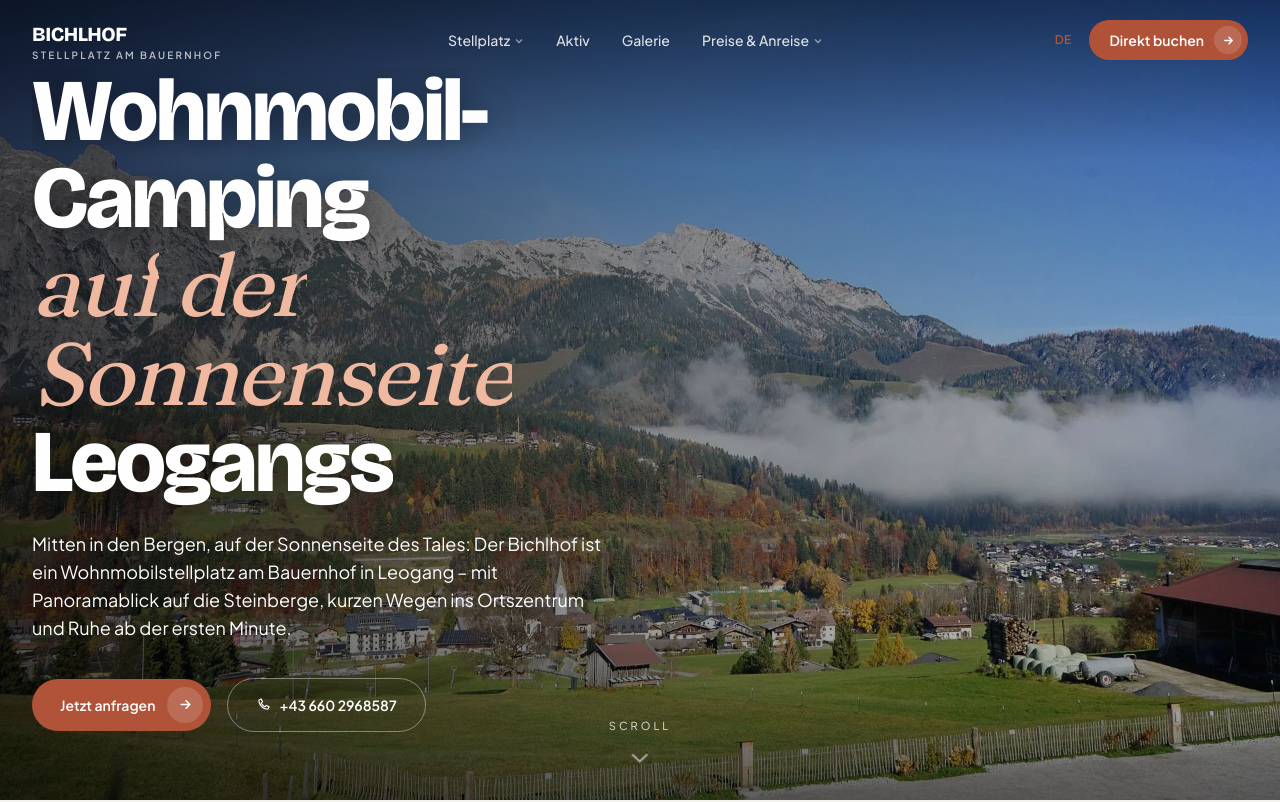
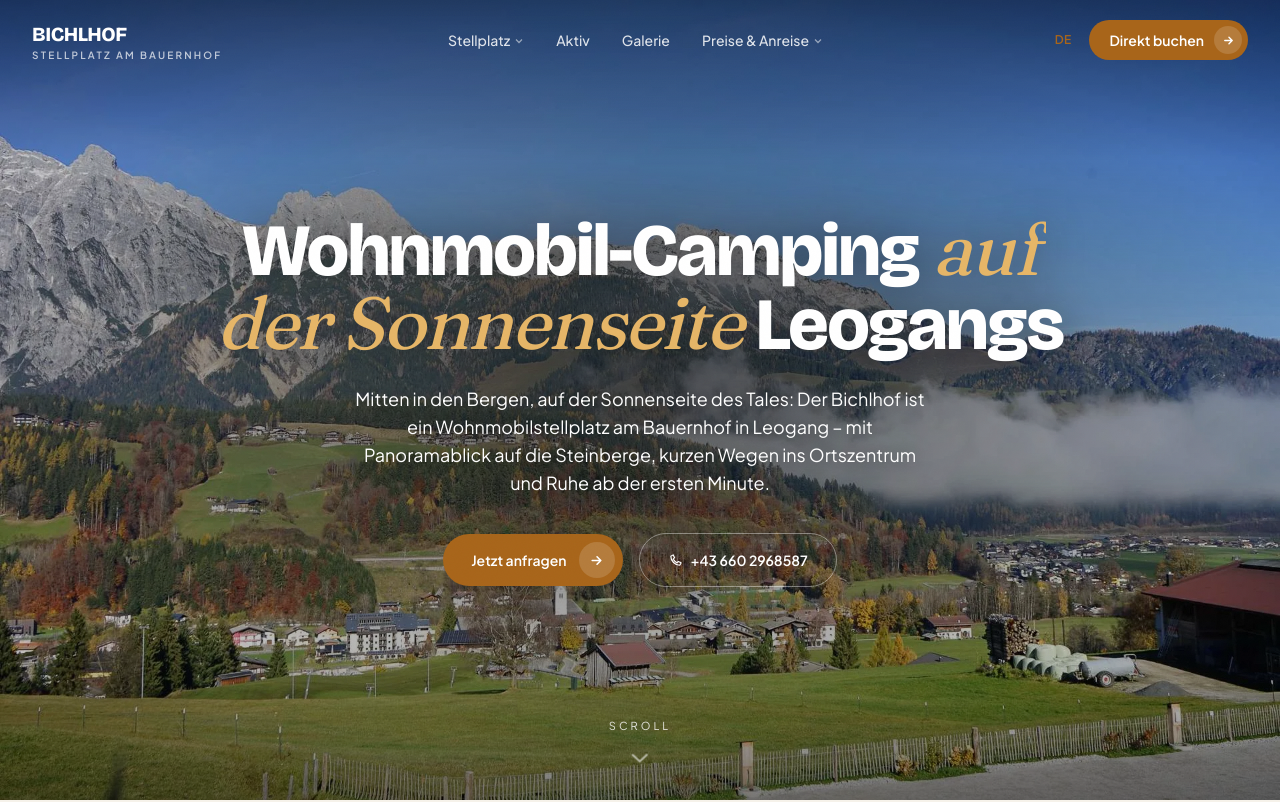
Before and after one commit to Lellino-Elias/camperstellplatz-leogang-camping-demo, a Next.js app: page / in a window 1280 px wide. Shown: the top 802 px of the page. Built offline with nearby package versions, Linux system fonts and the light colour scheme.

Commit message:
camperstellplatz-leogang — campsite demo 2026-06-11 17:27:43

```diff
--- a/src/app/globals.css
+++ b/src/app/globals.css
@@ -161,13 +161,16 @@
   display: inline-block;
   overflow: hidden;
   vertical-align: bottom;
-  /* Descender-Schutz bei enger Zeilenhöhe (g, y, j) */
-  padding-bottom: 0.12em;
-  margin-bottom: -0.12em;
+  /* Glyphen-Schutz an ALLEN Kanten: unten Descender (g, y, j), oben i-Punkte/Umlaute/Kursiv-
+     Ascender („Ski" verlor den i-Punkt), seitlich Kursiv-Überhang. Negative Margins gleichen
+     das Layout exakt aus — Maske größer, Textfluss identisch. */
+  padding: 0.18em 0.1em 0.12em;
+  margin: -0.18em -0.1em -0.12em;
 }
 .wsplit .w > span {
   display: inline-block;
-  transform: translateY(118%);
+  /* 135 % statt 118 %: durch das größere Masken-Padding braucht der versteckte Zustand mehr Weg */
+  transform: translateY(135%);
   transition: transform 0.9s cubic-bezier(0.16, 1, 0.3, 1);
   transition-delay: calc(var(--wi, 0) * 60ms);
 }
--- a/src/components/sections/Hero.tsx
+++ b/src/components/sections/Hero.tsx
@@ -20,6 +20,14 @@
   const after = emphAt >= 0 ? claim.slice(emphAt + claimEmphasis.length) : "";
   const hero = campsite.hero.aerial;
   const left = campsite.heroVariant === "left";
+  // Proportionen: langer Claim → kleinere Stufe, sonst erschlägt die Headline die Hero-Section.
+  // Literale Tailwind-Klassen (JIT scannt den Quelltext — niemals dynamisch zusammensetzen!).
+  const sizeCls =
+    claim.length >= 55
+      ? "text-[clamp(1.75rem,6.5vw,3.9rem)]"
+      : claim.length >= 39
+        ? "text-[clamp(1.9rem,7.5vw,4.6rem)]"
+        : "text-[clamp(2rem,9vw,5.5rem)]";
 
   useEffect(() => {
     if (window.matchMedia("(prefers-reduced-motion: reduce)").matches) return;
@@ -56,8 +64,11 @@
       {/* Content — zentriert (Default) oder linksbündig (heroVariant: "left") */}
       <div className={`reveal reveal-soft relative z-10 mx-auto flex h-full max-w-[1320px] flex-col justify-center px-5 md:px-8 ${left ? "items-start text-left" : "items-center text-center"}`}>
         <h1
-          className={`font-display text-[clamp(2rem,9vw,5.5rem)] font-extrabold leading-[1.04] md:leading-[0.98] tracking-tight text-white [text-wrap:balance] ${left ? "max-w-3xl" : "mx-auto max-w-4xl"}`}
-          style={{ textShadow: "0 2px 30px rgba(0,0,0,0.4)" }}
+          className={`font-display ${sizeCls} font-extrabold leading-[1.04] md:leading-[0.98] tracking-tight text-white [text-wrap:balance] ${left ? "max-w-3xl" : "mx-auto max-w-4xl"}`}
+          // drop-shadow-FILTER statt text-shadow: der Filter wird NACH dem Wort-Masken-Clipping
+          // gerechnet → keine sichtbaren Schatten-Boxen mehr an den Maskenkanten (overflow:hidden
+          // schnitt den 30px-text-shadow pro Wort hart ab = die „kantigen Blöcke" hinterm Text).
+          style={{ filter: "drop-shadow(0 2px 22px rgba(0,0,0,0.45))" }}
         >
           <Words text={claim} emphasis={emphAt >= 0 ? claimEmphasis : undefined} emphasisClass="font-serif italic font-normal" emphasisStyle={{ color: "var(--hero-emph)" }} />
         </h1>
--- a/src/content/campsites/camperstellplatz-leogang.ts
+++ b/src/content/campsites/camperstellplatz-leogang.ts
@@ -17,8 +17,7 @@
   brandKind: "Stellplatz am Bauernhof",
   regionLong: "Region Saalfelden Leogang · Salzburger Land · Österreich",
 
-  theme: "schiefer",
-  heroVariant: "left",
+  heroVariant: "center",
 
   claim: "Wohnmobil-Camping auf der Sonnenseite Leogangs",
   claimEmphasis: "auf der Sonnenseite",
```
